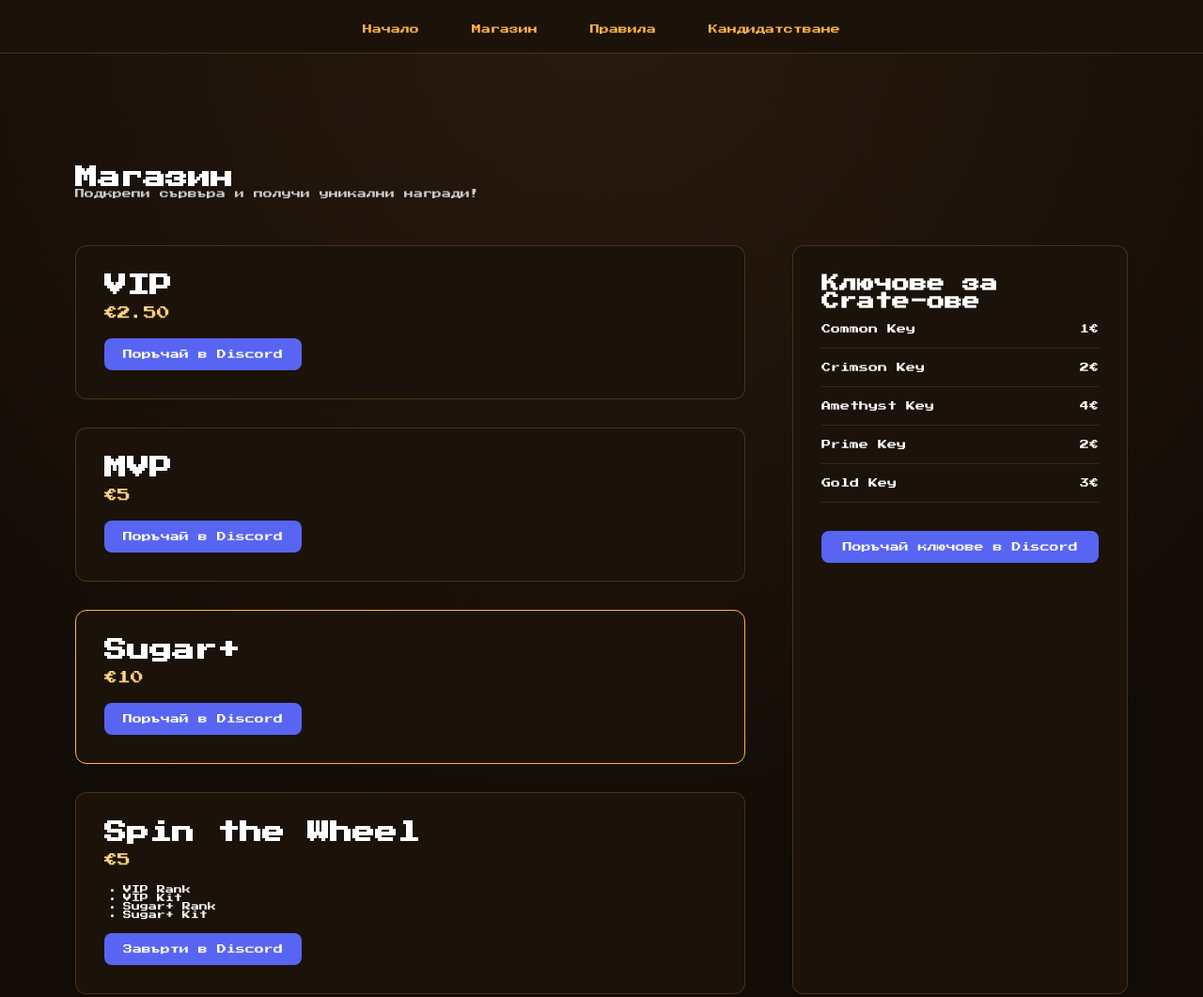
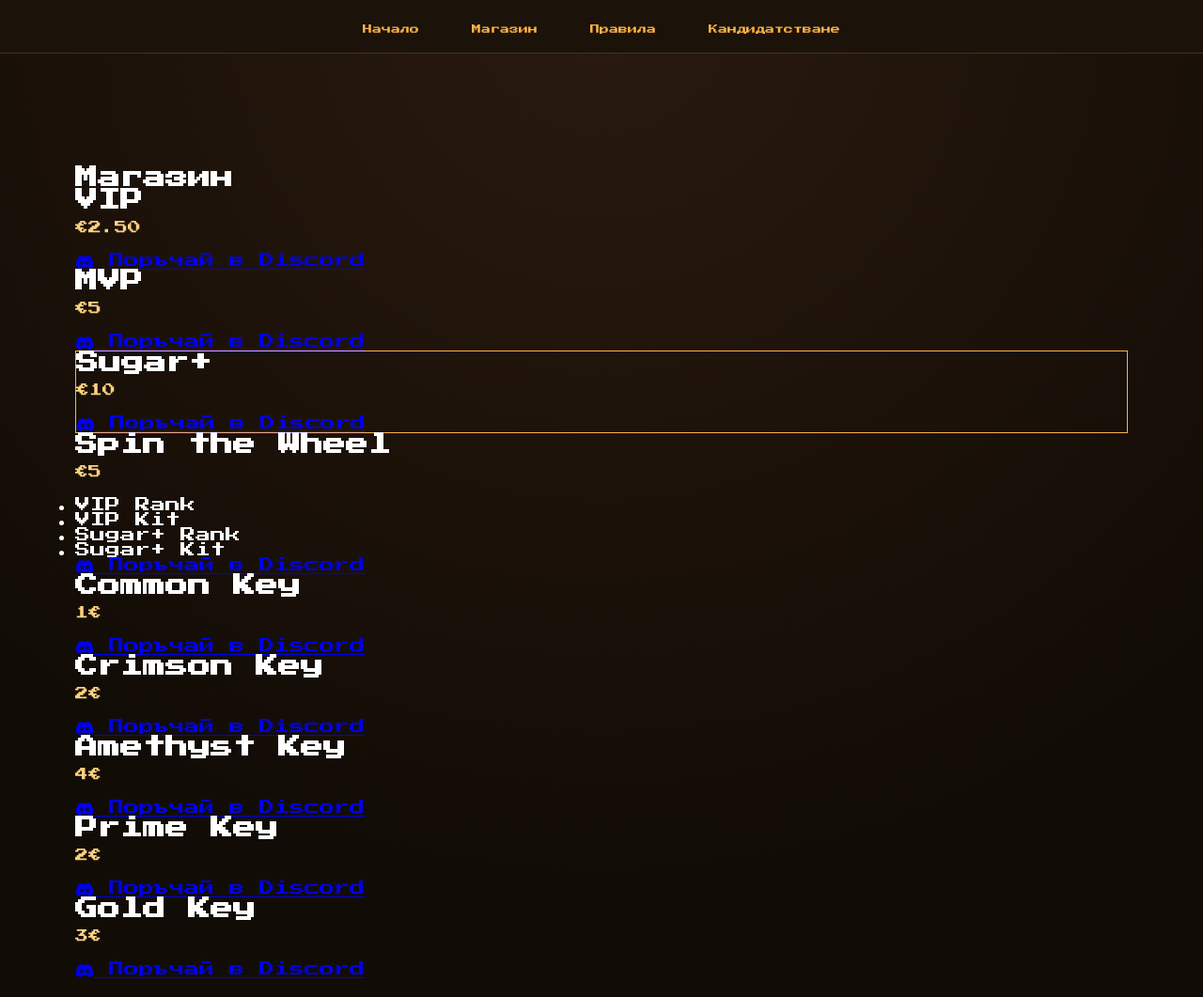
Before and after one commit to Mitko34560/sugarsmp, a plain HTML site: page shop.html in a window 1280 px wide. Shown: the top 1061 px of the page at 94% size. Drawn offline with Linux system fonts and the light colour scheme.

Commit message:
Update shop.html

```diff
--- a/shop.html
+++ b/shop.html
@@ -7,6 +7,7 @@
 
 <link rel="stylesheet" href="style.css">
 <link href="https://fonts.googleapis.com/css2?family=Press+Start+2P&display=swap" rel="stylesheet">
+<link rel="stylesheet" href="https://cdnjs.cloudflare.com/ajax/libs/font-awesome/6.5.0/css/all.min.css">
 </head>
 
 <body>
@@ -22,33 +23,39 @@
 
 <section class="shop-section">
 
-<h1>Магазин</h1>
-<p class="shop-sub">Подкрепи сървъра и получи уникални награди!</p>
+<h1 class="shop-title">Магазин</h1>
 
-<div class="shop-layout">
+<div class="cards-grid">
 
-<!-- ЛЯВО -->
-<div class="products">
-
-<div class="product">
+<!-- VIP -->
+<div class="card-box">
 <h2>VIP</h2>
 <p class="price">€2.50</p>
-<a href="https://discord.com/invite/PnYVhN89Wc" target="_blank" class="discord-btn">Поръчай в Discord</a>
+<a href="https://discord.com/invite/PnYVhN89Wc" target="_blank" class="discord-button">
+<i class="fab fa-discord"></i> Поръчай в Discord
+</a>
 </div>
 
-<div class="product">
+<!-- MVP -->
+<div class="card-box">
 <h2>MVP</h2>
 <p class="price">€5</p>
-<a href="https://discord.com/invite/PnYVhN89Wc" target="_blank" class="discord-btn">Поръчай в Discord</a>
+<a href="https://discord.com/invite/PnYVhN89Wc" target="_blank" class="discord-button">
+<i class="fab fa-discord"></i> Поръчай в Discord
+</a>
 </div>
 
-<div class="product highlight">
+<!-- Sugar+ -->
+<div class="card-box highlight">
 <h2>Sugar+</h2>
 <p class="price">€10</p>
-<a href="https://discord.com/invite/PnYVhN89Wc" target="_blank" class="discord-btn">Поръчай в Discord</a>
+<a href="https://discord.com/invite/PnYVhN89Wc" target="_blank" class="discord-button">
+<i class="fab fa-discord"></i> Поръчай в Discord
+</a>
 </div>
 
-<div class="product spin">
+<!-- Spin -->
+<div class="card-box">
 <h2>Spin the Wheel</h2>
 <p class="price">€5</p>
 <ul>
@@ -57,26 +64,50 @@
 <li>Sugar+ Rank</li>
 <li>Sugar+ Kit</li>
 </ul>
-<a href="https://discord.com/invite/PnYVhN89Wc" target="_blank" class="discord-btn">Завърти в Discord</a>
+<a href="https://discord.com/invite/PnYVhN89Wc" target="_blank" class="discord-button">
+<i class="fab fa-discord"></i> Поръчай в Discord
+</a>
 </div>
 
+<!-- КЛЮЧОВЕ -->
+<div class="card-box">
+<h2>Common Key</h2>
+<p class="price">1€</p>
+<a href="https://discord.com/invite/PnYVhN89Wc" target="_blank" class="discord-button">
+<i class="fab fa-discord"></i> Поръчай в Discord
+</a>
 </div>
 
-<!-- ДЯСНО -->
-<div class="keys">
+<div class="card-box">
+<h2>Crimson Key</h2>
+<p class="price">2€</p>
+<a href="https://discord.com/invite/PnYVhN89Wc" target="_blank" class="discord-button">
+<i class="fab fa-discord"></i> Поръчай в Discord
+</a>
+</div>
 
-<h3>Ключове за Crate-ове</h3>
+<div class="card-box">
+<h2>Amethyst Key</h2>
+<p class="price">4€</p>
+<a href="https://discord.com/invite/PnYVhN89Wc" target="_blank" class="discord-button">
+<i class="fab fa-discord"></i> Поръчай в Discord
+</a>
+</div>
 
-<div class="key"><span>Common Key</span><span>1€</span></div>
-<div class="key"><span>Crimson Key</span><span>2€</span></div>
-<div class="key"><span>Amethyst Key</span><span>4€</span></div>
-<div class="key"><span>Prime Key</span><span>2€</span></div>
-<div class="key"><span>Gold Key</span><span>3€</span></div>
+<div class="card-box">
+<h2>Prime Key</h2>
+<p class="price">2€</p>
+<a href="https://discord.com/invite/PnYVhN89Wc" target="_blank" class="discord-button">
+<i class="fab fa-discord"></i> Поръчай в Discord
+</a>
+</div>
 
-<a href="https://discord.com/invite/PnYVhN89Wc" target="_blank" class="discord-btn full">
-Поръчай ключове в Discord
+<div class="card-box">
+<h2>Gold Key</h2>
+<p class="price">3€</p>
+<a href="https://discord.com/invite/PnYVhN89Wc" target="_blank" class="discord-button">
+<i class="fab fa-discord"></i> Поръчай в Discord
 </a>
-
 </div>
 
 </div>
```
